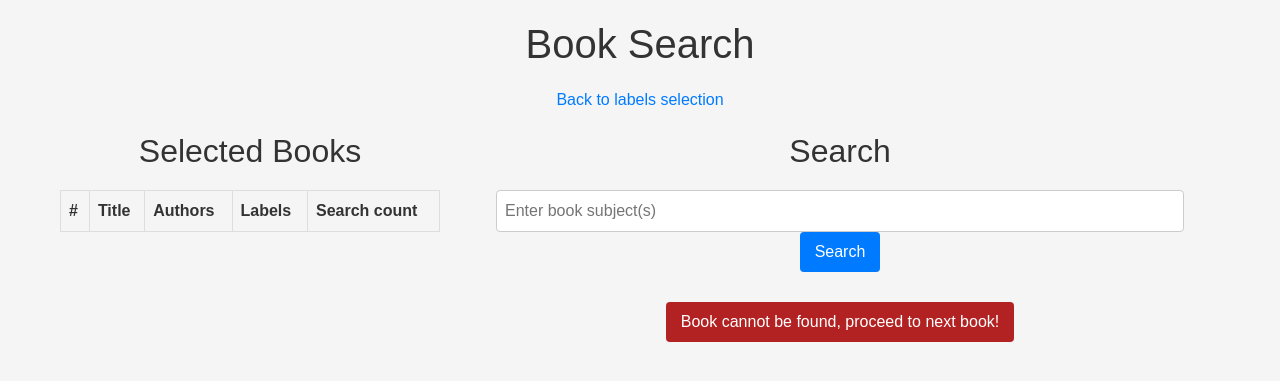
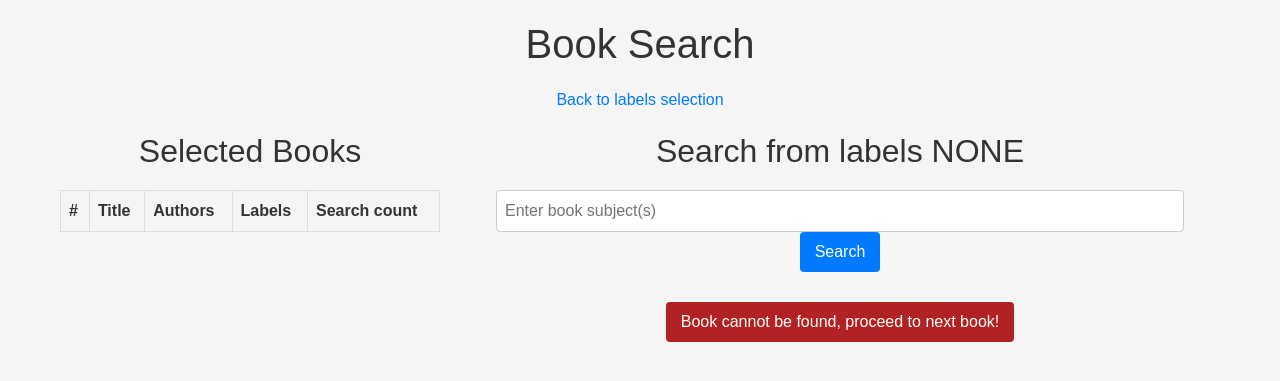
Before and after one commit to NatLibFi/kivepa-booksearch-workshop, a Flask app: page /search-page in a window 1280 px wide. Shown: the top 381 px of the page. Run offline with Flask 3, Linux system fonts and the light colour scheme; data that the repository does not hold is empty; some libraries are stand-ins or nearby versions.

Commit message:
Show used labels set in search form heading

```diff
--- a/templates/search-page.html
+++ b/templates/search-page.html
@@ -39,7 +39,7 @@
             </table>
         </div>
         <div class="right-column">
-            <h2>Search</h2>
+            <h2 id="labels-heading">Search from labels <span style="text-transform:uppercase">{{ session['labels_set'] }}</span></h2>
 
             <!-- Search form and results -->
             <form action="/search" method="get">
```
